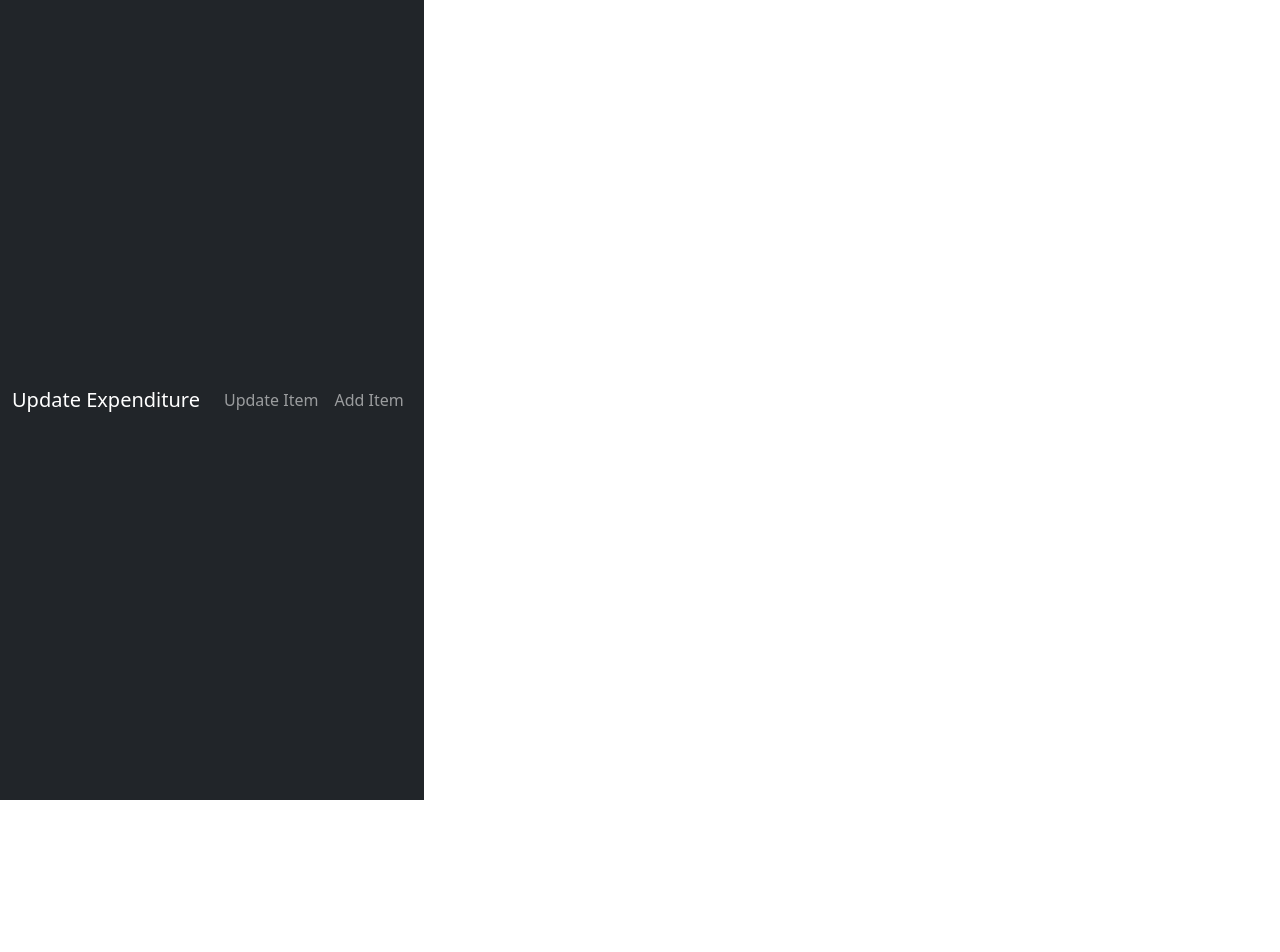
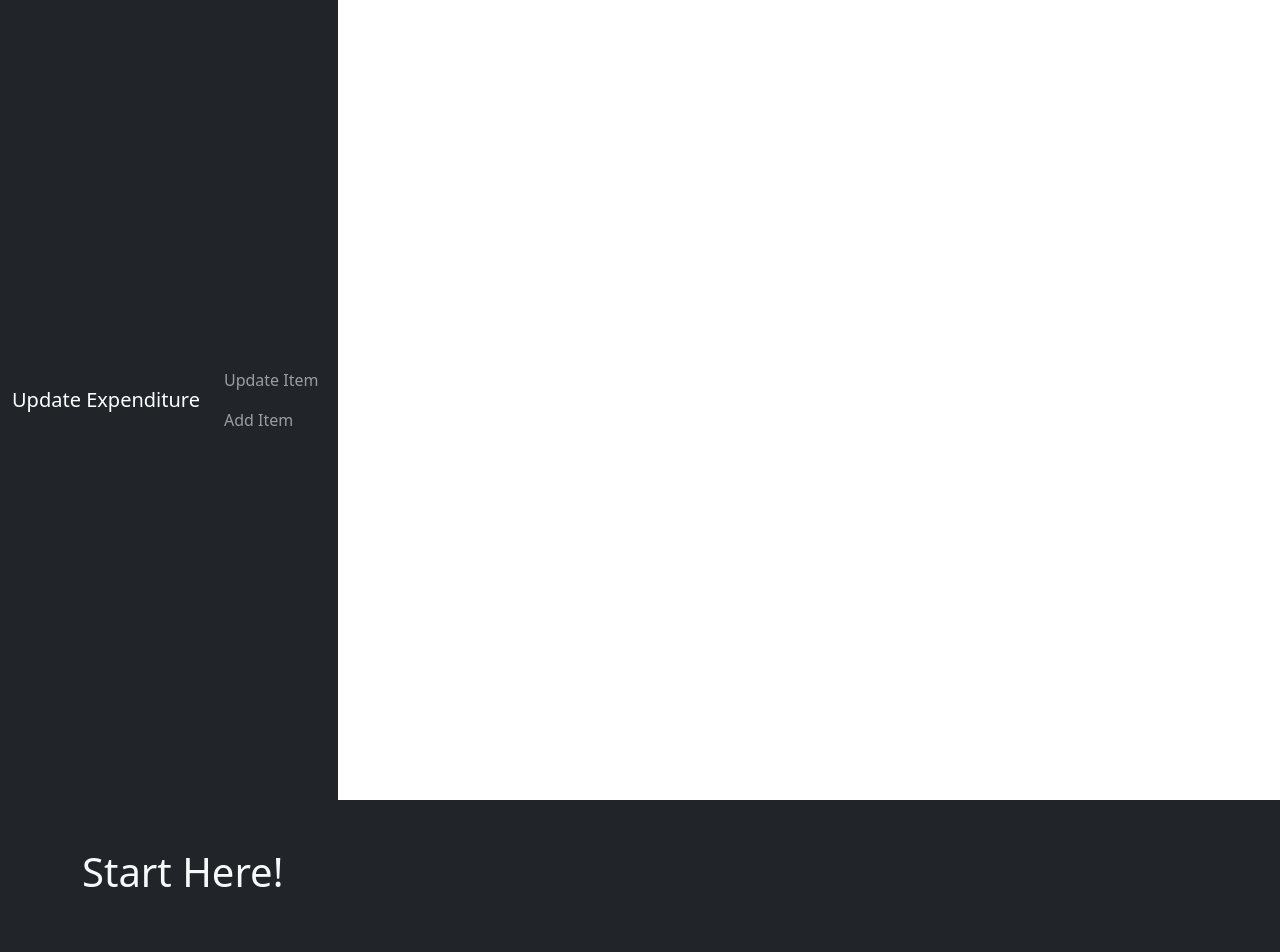
Before and after one commit to NakacwaOlivia/Expenditure_System, a Django app: page /update/ in a window 1280 px wide. Before the commit the page ends 800 px from the top, so only its background shows below. Run offline with Django 4.2, Linux system fonts and the light colour scheme; some libraries are stand-ins or nearby versions.

Commit message:
update page change

```diff
--- a/expenditure_system/pages/templates/update.html
+++ b/expenditure_system/pages/templates/update.html
@@ -20,16 +20,17 @@
 
             }
         </style>
-        <div class="d-flex col vh-100 ">
+        <!--the side navigation bar-->
+        <div class="d-flex col vh-100">
             <nav class="navbar navbar-expand-lg bg-dark navbar-dark">
-                <div class="container">
+                <div class="container-fluid">
                     <a href="#" class="navbar-brand">Update Expenditure</a>
 
                     <button class="navbar-toggler" type="button" data-bs-toggle="collapse" data-bs-target="#navmenu">
                         <span class="navbar-toggler-icon"></span>
                     </button>
                     <div class="collapse navbar-collapse" id="navmenu">
-                      <ul class="navbar-nav ms-auto">
+                      <ul class="navbar-nav flex-column">
                         <li class="nav-item">
                             <a href="#" class="nav-link">Update Item</a>
                         </li>
@@ -45,6 +46,18 @@
 
 
 
+       <!--show case-->
+       <section class="bg-dark text-light p-5 text-center">
+        <div class="container">
+            <div class="d-flex">
+                <div>
+                <h1>Start Here!</h1>
+
+                </div>
+            </div>
+        </div>
+       </section>
+
 
 
 
```
